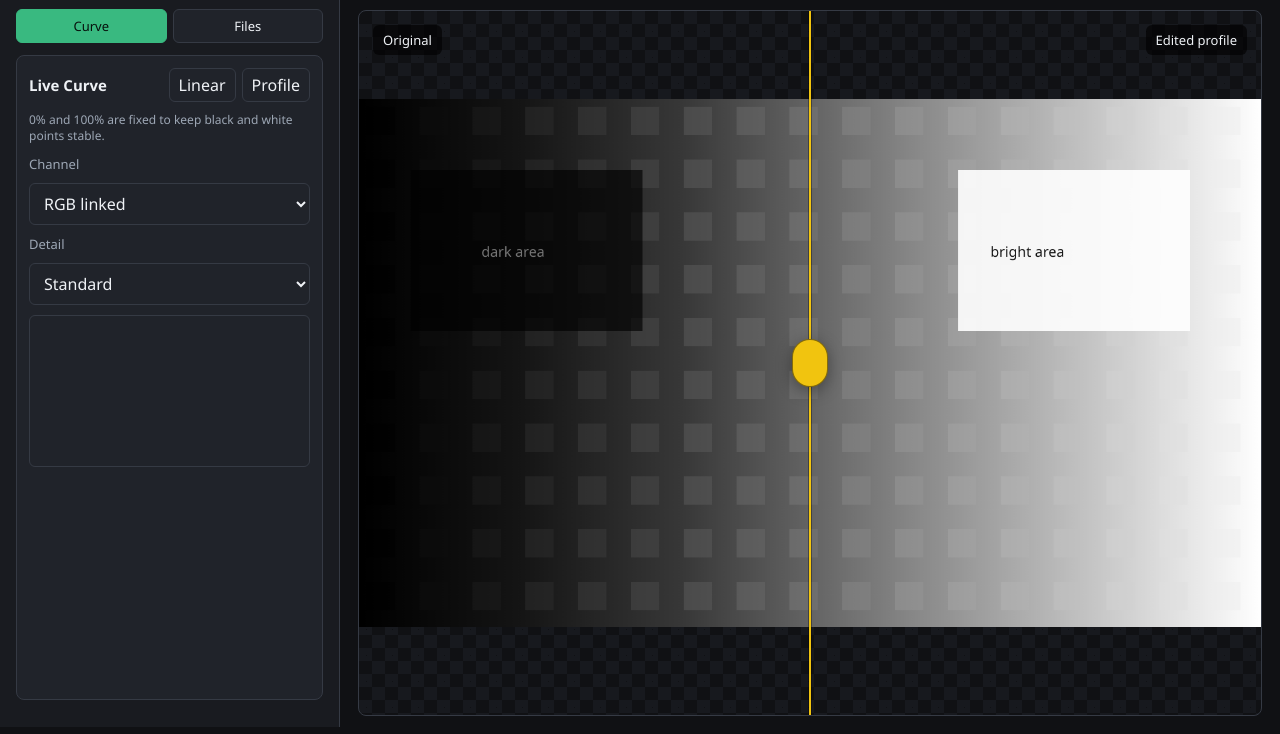
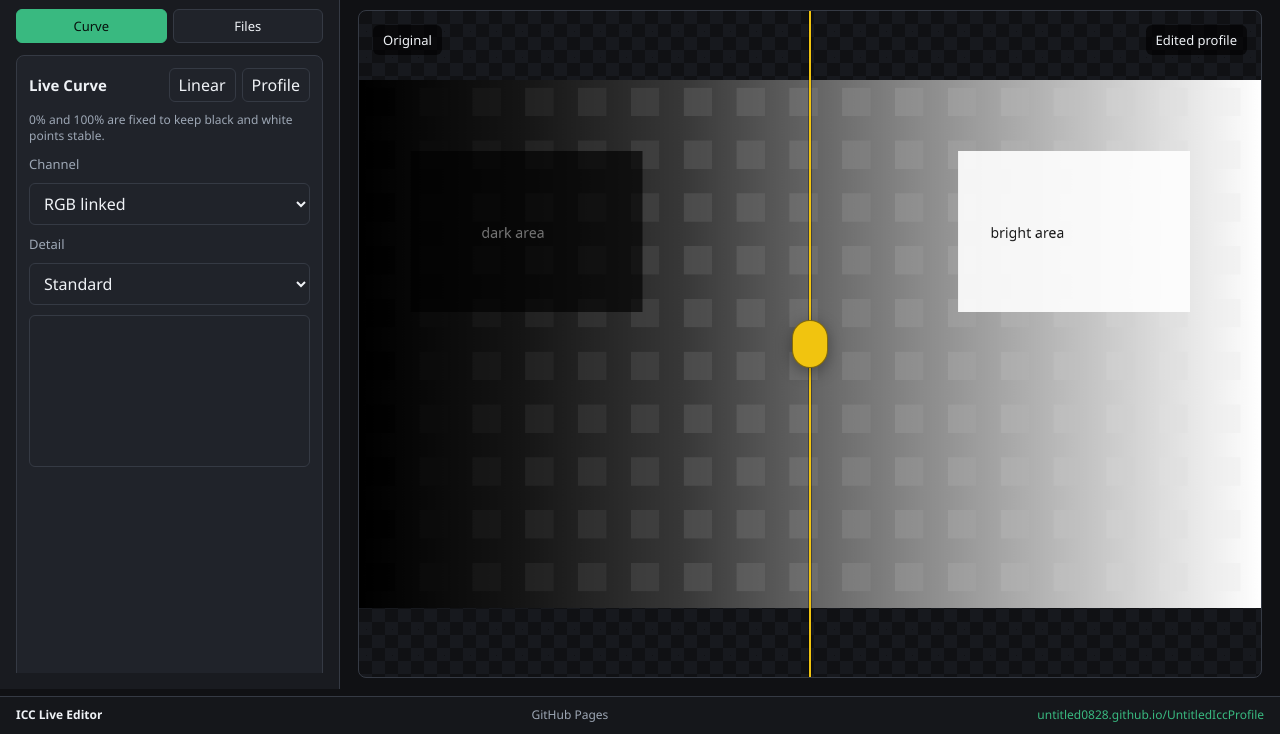
Before and after one commit to Untitled0828/UntitledIccProfile, a plain HTML site: page index.html in a window 1280 px wide. Shown: the part 73-807 px from the top of the page. Drawn offline with Linux system fonts and the light colour scheme; no server answers.

Commit message:
Add site info footer

```diff
--- a/index.html
+++ b/index.html
@@ -147,6 +147,12 @@
       </section>
     </main>
 
+    <footer class="site-bar" aria-label="Site information">
+      <span>ICC Live Editor</span>
+      <span>GitHub Pages</span>
+      <a href="https://untitled0828.github.io/UntitledIccProfile/" rel="noopener">untitled0828.github.io/UntitledIccProfile</a>
+    </footer>
+
     <script src="./app.js"></script>
   </body>
 </html>
--- a/styles.css
+++ b/styles.css
@@ -21,6 +21,8 @@ body {
   background: var(--bg);
   color: var(--text);
   font-family: "Segoe UI", system-ui, sans-serif;
+  display: grid;
+  grid-template-rows: minmax(0, 1fr) auto;
 }
 
 button,
@@ -32,7 +34,7 @@ select {
 .app {
   display: grid;
   grid-template-columns: 340px minmax(0, 1fr);
-  min-height: 100vh;
+  min-height: calc(100vh - 38px);
 }
 
 .panel {
@@ -42,7 +44,7 @@ select {
   display: flex;
   flex-direction: column;
   gap: 12px;
-  max-height: 100vh;
+  max-height: calc(100vh - 38px);
   overflow: hidden;
 }
 
@@ -225,7 +227,7 @@ input[type="range"] {
 .curve-controls {
   display: grid;
   gap: 8px;
-  max-height: calc(100vh - 440px);
+  max-height: calc(100vh - 478px);
   min-height: 210px;
   overflow: auto;
   padding-right: 4px;
@@ -309,7 +311,7 @@ dd {
 .viewer {
   position: relative;
   width: 100%;
-  min-height: calc(100vh - 94px);
+  min-height: calc(100vh - 132px);
 }
 
 .split-view {
@@ -332,7 +334,7 @@ dd {
 
 canvas {
   max-width: 100%;
-  max-height: calc(100vh - 130px);
+  max-height: calc(100vh - 168px);
   object-fit: contain;
   image-rendering: auto;
 }
@@ -435,12 +437,47 @@ figure canvas {
 }
 
 .empty-state {
-  min-height: calc(100vh - 94px);
+  min-height: calc(100vh - 132px);
   display: grid;
   place-items: center;
   color: var(--muted);
   border: 1px dashed var(--line);
   border-radius: 8px;
+}
+
+.site-bar {
+  min-height: 38px;
+  border-top: 1px solid var(--line);
+  background: #15171b;
+  color: var(--muted);
+  display: flex;
+  align-items: center;
+  justify-content: space-between;
+  gap: 14px;
+  padding: 7px 16px;
+  font-size: 12px;
+  line-height: 1.2;
+}
+
+.site-bar span,
+.site-bar a {
+  overflow: hidden;
+  text-overflow: ellipsis;
+  white-space: nowrap;
+}
+
+.site-bar span:first-child {
+  color: var(--text);
+  font-weight: 600;
+}
+
+.site-bar a {
+  color: var(--accent);
+  text-decoration: none;
+}
+
+.site-bar a:hover {
+  text-decoration: underline;
 }
 
 .hidden {
@@ -469,4 +506,10 @@ figure canvas {
   .toolbar button {
     width: 100%;
   }
+
+  .site-bar {
+    align-items: flex-start;
+    flex-direction: column;
+    gap: 4px;
+  }
 }
```
